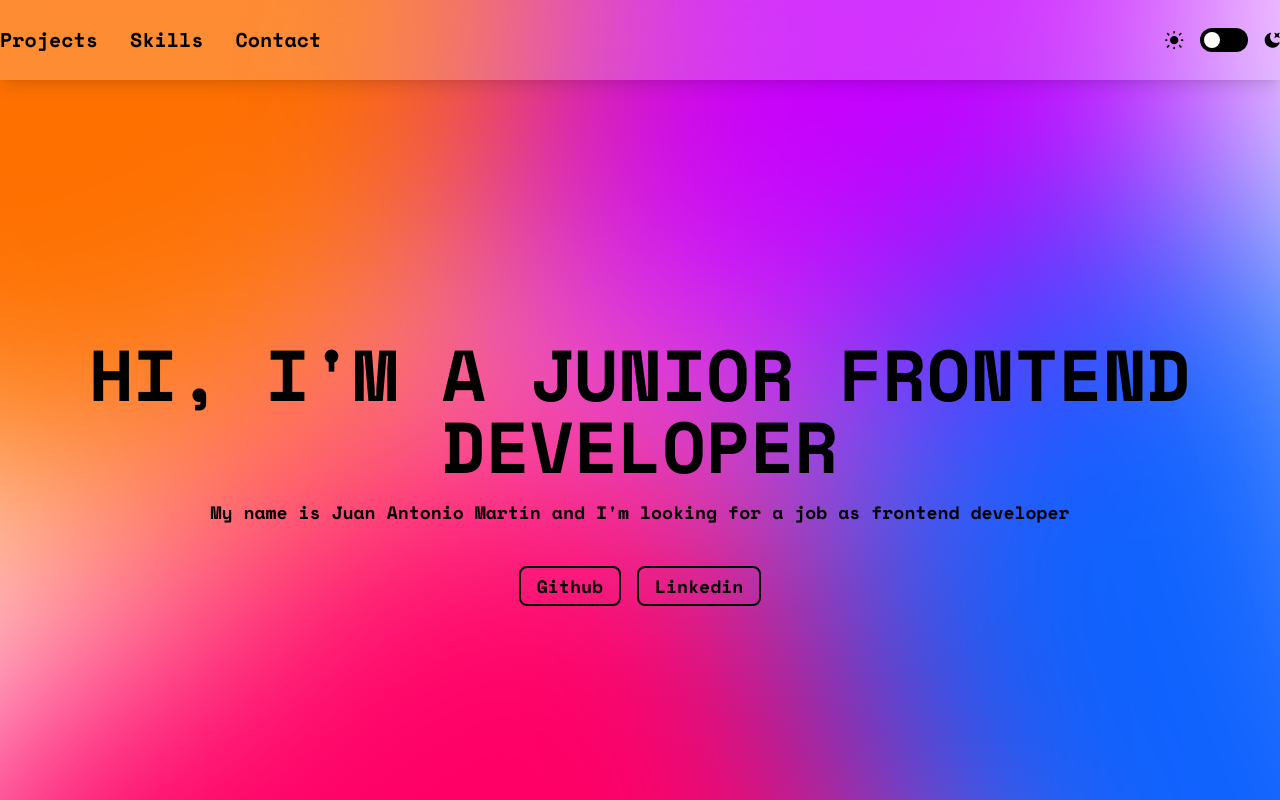
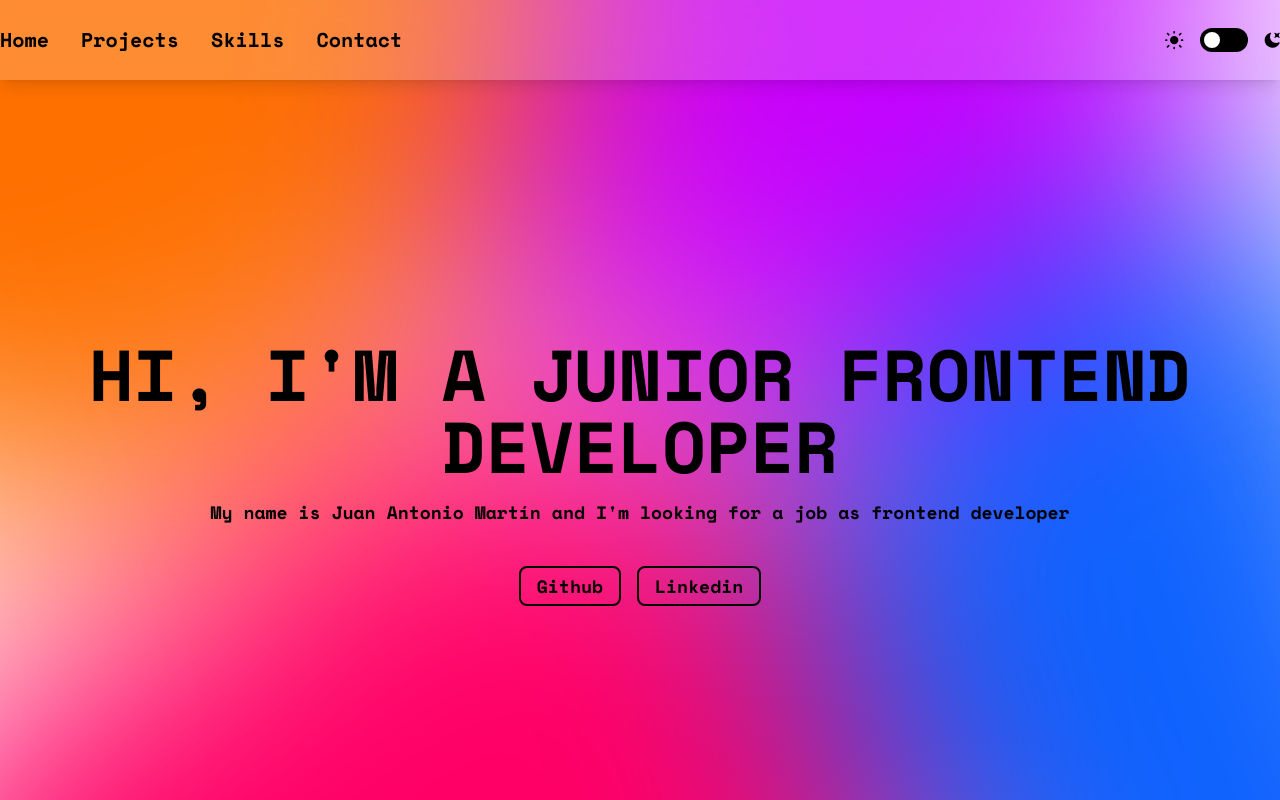
Before and after one commit to MartinWebDev95/MyPortfolio, a React (Vite) app: page / in a window 1280 px wide. Shown: the top 800 px of the page. Built offline with nearby package versions, Linux system fonts and the light colour scheme; no server answers.

Commit message:
Add a new NavigationLink component in Navigation component

```diff
--- a/src/components/Navigation.jsx
+++ b/src/components/Navigation.jsx
@@ -1,12 +1,13 @@
 import NavigationLink from './NavigationLink';
 
-function Navigation({ isMenuOpen }) {
+function Navigation({ isMenuOpen, setIsMenuOpen }) {
   return (
     <nav className={`absolute md:static bg-white/95 dark:bg-black/95 top-0 left-0 w-full ${isMenuOpen ? 'h-[calc(100vh-5rem)]' : 'h-0'} overflow-hidden md:w-auto md:h-auto md:bg-transparent md:dark:bg-transparent mt-20 md:mt-0 transition-all duration-300 ease-in-out`}>
       <ul className="flex flex-col items-center md:flex-row gap-8 mt-4 md:mt-0">
-        <NavigationLink text="Projects" />
-        <NavigationLink text="Skills" />
-        <NavigationLink text="Contact" />
+        <NavigationLink text="Home" setIsMenuOpen={setIsMenuOpen} />
+        <NavigationLink text="Projects" setIsMenuOpen={setIsMenuOpen} />
+        <NavigationLink text="Skills" setIsMenuOpen={setIsMenuOpen} />
+        <NavigationLink text="Contact" setIsMenuOpen={setIsMenuOpen} />
       </ul>
     </nav>
   );
```
